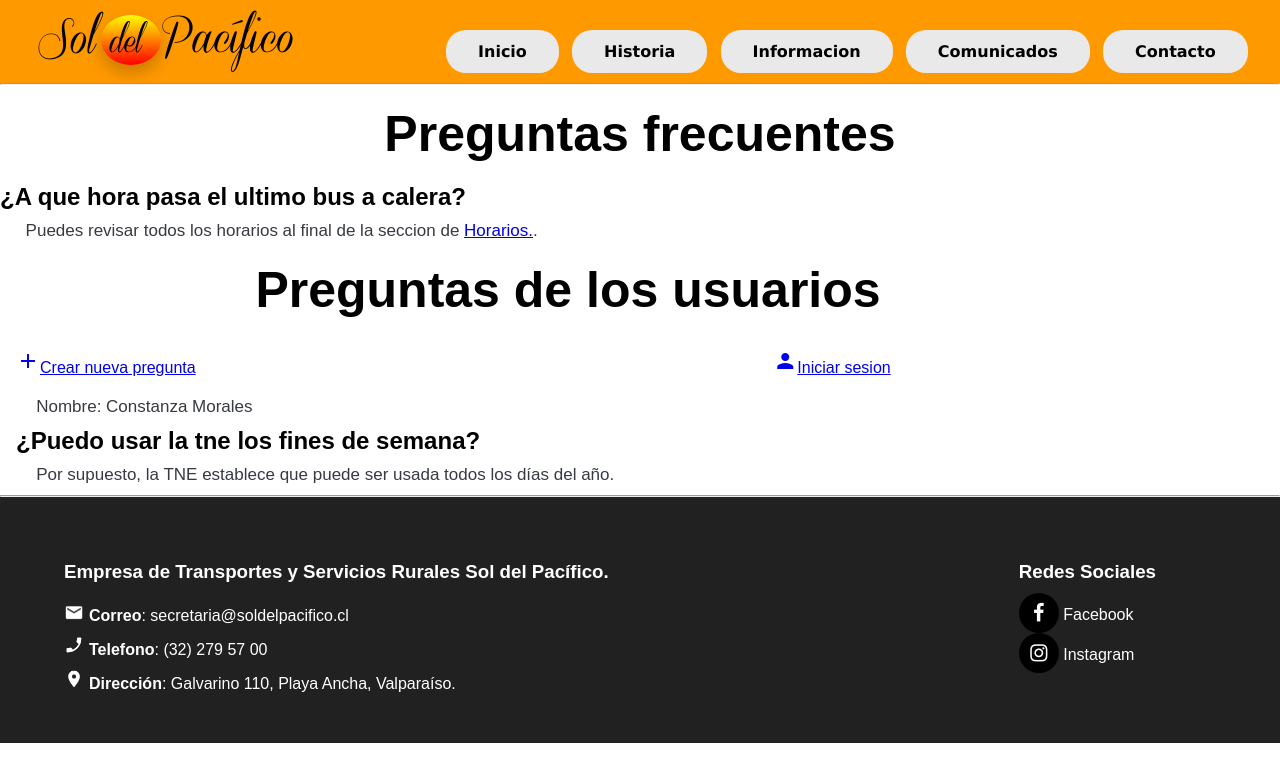
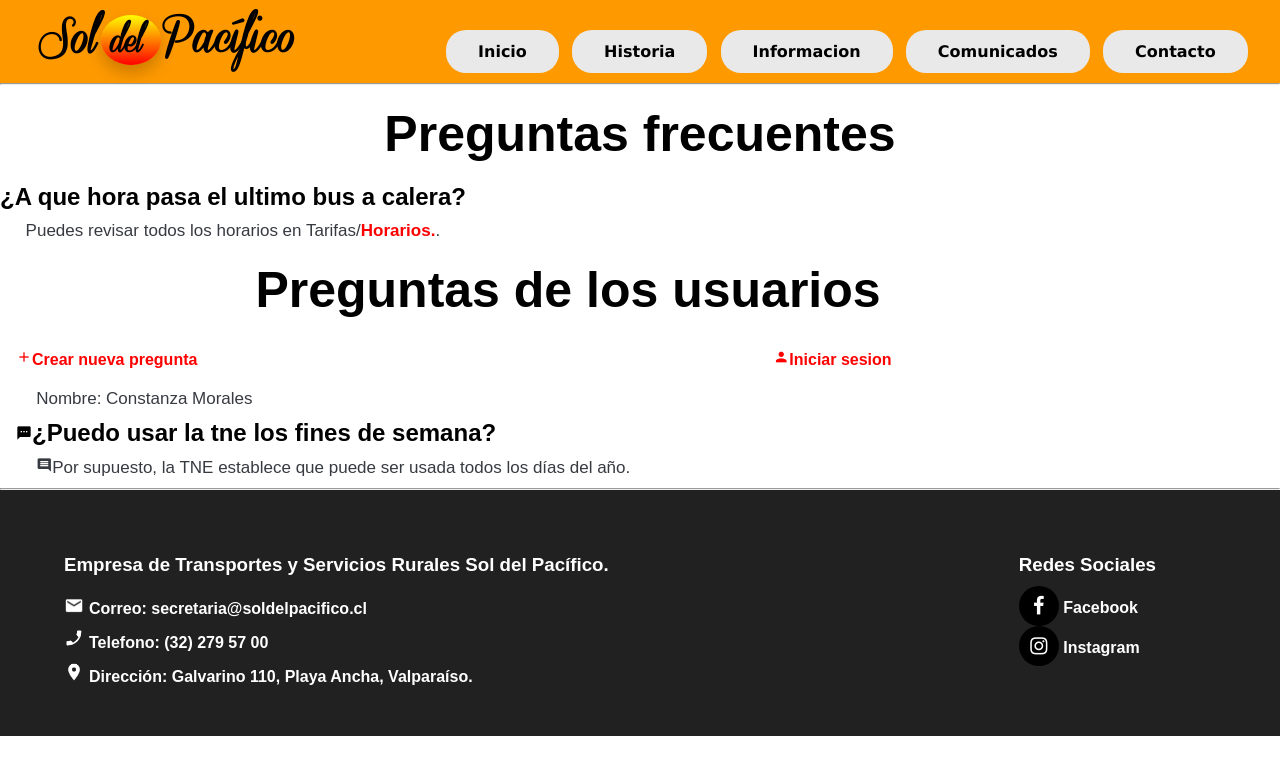
Before and after one commit to soldelpacifico/soldelpacifico.github.io, a Django app: page /preguntas in a window 1280 px wide. Shown: the top 782 px of the page. Run offline with Django 3.2, Linux system fonts and the light colour scheme; data comes from the database, SQL or seed files in the repository; some libraries are stand-ins or nearby versions.

Commit message:
New iconos

```diff
--- a/sol/templates/sol/index.html
+++ b/sol/templates/sol/index.html
@@ -38,8 +38,8 @@
   <h1>Últimos comunicados</h1>
   {% for noticia in Noticias %}
   <div class="noticia col-xs-11">
-    <h2>{{noticia.titulo}}</h2>
-    <h6>{{noticia.fecha_Publicacion}}</h6>
+    <h2><i class="material-icons md-16">event_note</i>{{noticia.titulo}}</h2>
+    <h6><i class="material-icons md-16">date_range</i>{{noticia.fecha_Publicacion}}</h6>
     <p>{{noticia.texto|urlize}}</p>
   </div>
   {% endfor %}
--- a/sol/templates/sol/preguntas.html
+++ b/sol/templates/sol/preguntas.html
@@ -7,7 +7,7 @@
   <h1>Preguntas frecuentes</h1>
 
   <h2>¿A que hora pasa el ultimo bus a calera?</h2>
-  <p>Puedes revisar todos los horarios al final de la seccion de <a href="{% url 'tarifas' %}#horarios">Horarios.</a>.</p>
+  <p>Puedes revisar todos los horarios en Tarifas/<a href="{% url 'tarifas' %}#horarios">Horarios.</a>.</p>
 
 </article>
 
@@ -26,10 +26,10 @@
   {% else %}
   <div class="row">
     <div class="col-xs-8">
-      <a href="{% url 'pregunta_new' %}"><i class="material-icons">add</i>Crear nueva pregunta</a>
+      <a href="{% url 'pregunta_new' %}"><i class="material-icons md-16">add</i>Crear nueva pregunta</a>
     </div>
     <div class="col-xs-4">
-      <a href="{% url 'login' %}"><i class="material-icons">person</i>Iniciar sesion</a>
+      <a href="{% url 'login' %}"><i class="material-icons md-16">person</i>Iniciar sesion</a>
     </div>
   </div>
 
@@ -82,8 +82,8 @@
   {% for Pregunta in Preguntas %}
   <div class="`pregimta col-xs-11">
     <p>Nombre: {{Pregunta.nombre}}</p>
-    <h2>{{Pregunta.pregunta}}</h2>
-    <p>{{Pregunta.respuesta|urlize}}</p>
+    <h2><i class="material-icons md-16">textsms</i>{{Pregunta.pregunta}}</h2>
+    <p><i class="material-icons md-16">insert_comment</i>{{Pregunta.respuesta|urlize}}</p>
   </div>
   {% endfor %}
 </article>
--- a/static/css/estilos.css
+++ b/static/css/estilos.css
@@ -18,10 +18,21 @@ input[type=number] {
     -moz-appearance: textfield;
 }
 
+.material-icons.md-16 { font-size: 16px; }
+.material-icons.md-24 { font-size: 24px; }
+.material-icons.md-36 { font-size: 36px; }
+.material-icons.md-48 { font-size: 48px; }
+
 .link {
     text-decoration: none;
     font-weight: bold;
     color: #1100ffef;
+}
+
+a {
+    text-decoration: none;
+    font-weight: bold;
+    color: #ff0000;
 }
 
 @font-face {
```
Also changed, not shown: sol/static/css/estilos.css (+11 -0 lines).
